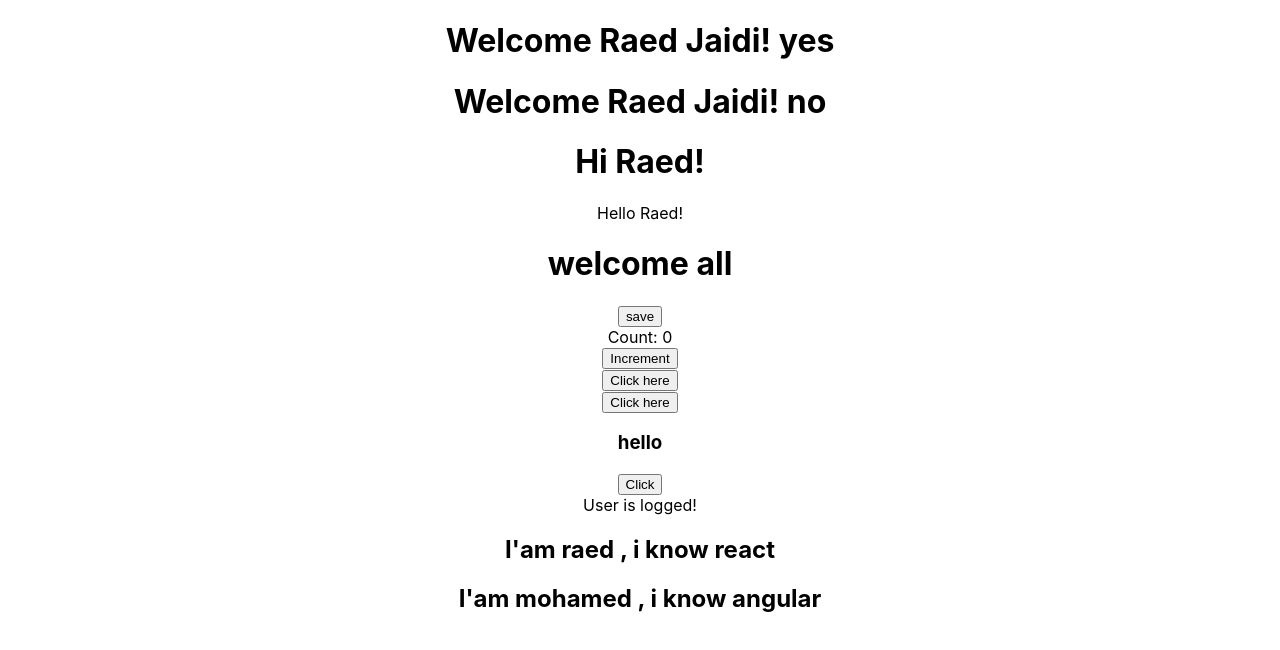
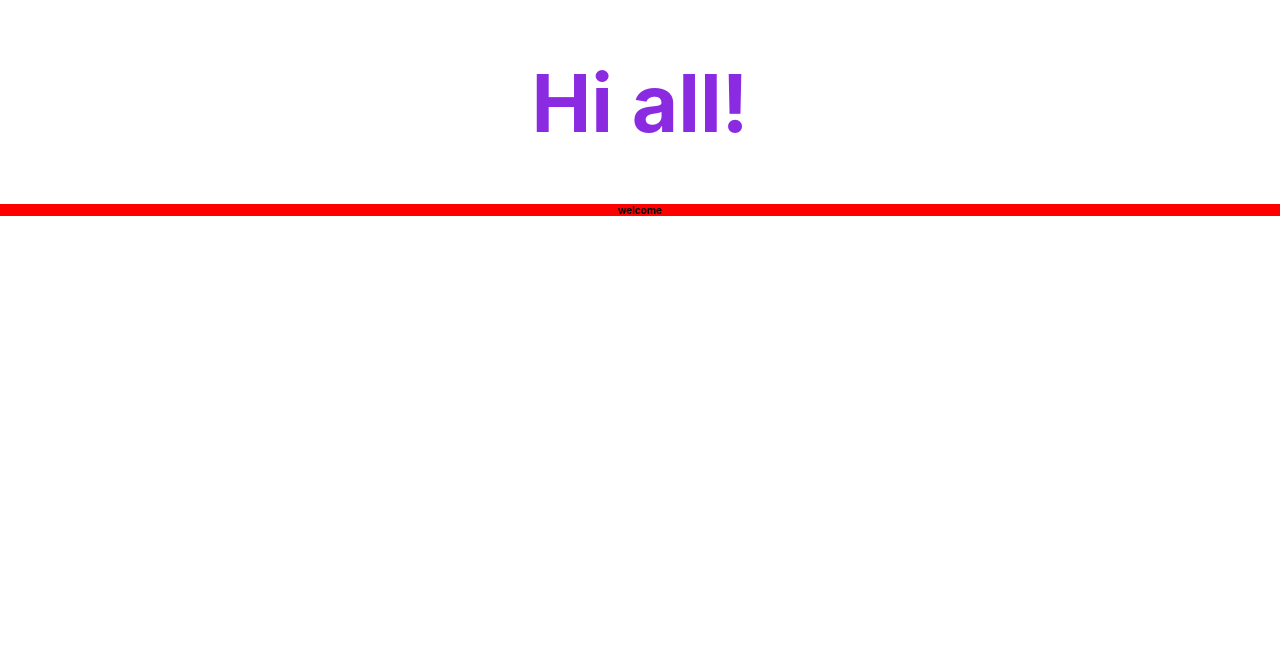
Before and after one commit to Raedjd/ReactJs-learn, a React (Create React App) app: page / in a window 1280 px wide. Shown: the top 650 px of the page. Built offline with nearby package versions, Linux system fonts and the light colour scheme.

Commit message:
Styling and css

```diff
--- a/src/App.js
+++ b/src/App.js
@@ -10,12 +10,13 @@ import ClassClick from './Components/ClassClick';
 import EventBind from './Components/EventBind';
 import User from './Components/User';
 import List from './Components/List';
+import StyleSheets from './Components/StyleSheets';
 
 function App() {
 
   return (
     <div className="App">
-      <Greet name=' yes'></Greet>
+{/*       <Greet name=' yes'></Greet>
       <Greet name=' no'></Greet>
       <Hi name='Raed'></Hi>
       <Hello></Hello>
@@ -25,7 +26,8 @@ function App() {
       <ClassClick></ClassClick>
       <EventBind></EventBind>
       <User></User>
-      <List/>
+      <List/> */}
+      <StyleSheets primary={true}/>
     </div>
   );
 }
--- /dev/null
+++ b/src/Components/Style.css
@@ -0,0 +1,7 @@
+.primary{
+    color: blueviolet;
+}
+
+.font-xl{
+    font-size: 80px;
+}
--- /dev/null
+++ b/src/Components/StyleSheets.js
@@ -0,0 +1,18 @@
+import React from 'react';
+import './Style.css'
+function StyleSheets(props) {
+    let className=props.primary? 'primary' : ''
+    const style={
+         fontSize:'10px',
+         backgroundColor:'red'
+
+    }
+    return (
+        <div>
+            <h1 className={`${className} font-xl`}>Hi all!</h1>
+            <h2 style={style}>welcome</h2>
+        </div>
+    );
+}
+
+export default StyleSheets;
```
